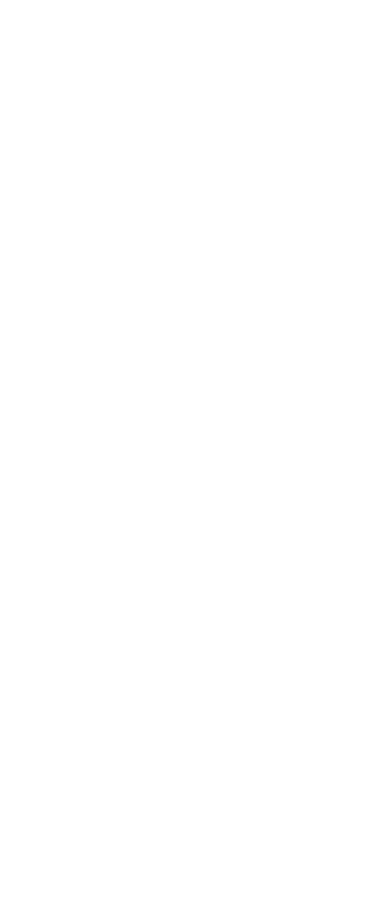
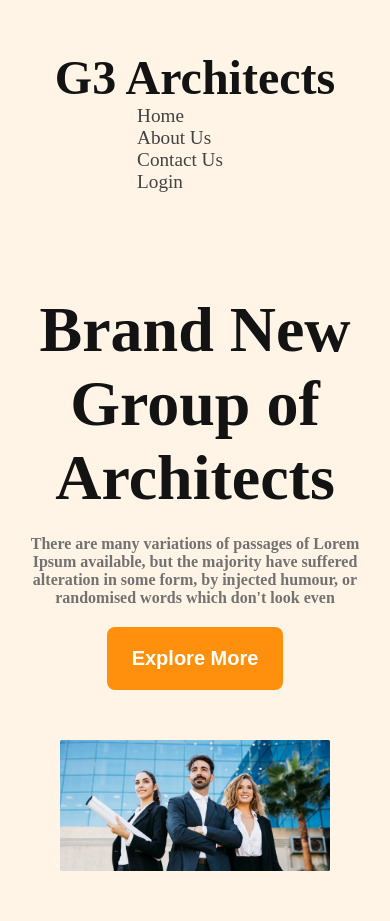
Before and after one commit to Abdullah-Al-Zubaer/G3-responsive-website, a plain HTML site: page index.html in a window 390 px wide. Before the commit the page ends 844 px from the top, so only its background shows below. Drawn offline with Linux system fonts and the light colour scheme.

Commit message:
adding responsive header

```diff
--- a/index.html
+++ b/index.html
@@ -8,7 +8,23 @@
 </head>
 <body>
     <header>
-
+        <div class="banner">
+                <div class="nav">
+                    <h3>G3 Architects</h3>
+                    <ul class="nav-items">
+                        <li><a href="" class="list-item">Home</a></li>
+                        <li><a href="" class="list-item">About Us</a></li>
+                        <li><a href="" class="list-item">Contact Us</a></li>
+                        <li><a href="" class="list-item">Login</a></li>
+                    </ul>
+                </div>
+            <div class="banner-text">
+                <h1>Brand New Group of Architects</h1>
+                <h3>There are many variations of passages of Lorem Ipsum available, but the majority have suffered alteration in some form, by injected humour, or randomised words which don't look even</h3>
+                <button class="btn">Explore More</button>
+            </div>
+            <img src="./image/banner.png" alt="">
+        </div>
     </header>
     <main>
 
--- a/style.css
+++ b/style.css
@@ -7,3 +7,97 @@
   font-weight: 400;
   font-style: normal;
 }
+
+*{
+    margin: 0;
+    padding: 0;
+    box-sizing: border-box;
+}
+
+/* header */
+
+header{
+    background-color: rgba(255, 144, 14, 0.1);
+
+}
+
+.nav h3{
+    color: #131313;
+    font-size: 3rem;
+}
+
+.nav ul{
+    display: flex;
+    justify-content: space-between;
+}
+
+.nav{
+    display: flex;
+    justify-content: space-between;
+    align-items: center;
+    margin: 0 auto;
+    padding-top: 50px;
+}
+
+.nav .list-item{
+    text-decoration: none;
+    margin-right: 30px;
+    font-size:1.2rem ;
+    color: #424242;
+}
+.nav ul li{
+    list-style: none;
+}
+
+/* banner section */
+
+.banner{
+    max-width: 1440px;
+    margin: 0 auto;
+    padding: 0 10px;
+}
+
+.banner-text{
+    max-width: 860px;
+    margin: 0 auto;
+    text-align: center;
+}
+
+.banner-text h1{
+    margin-top: 100px;
+    font-size: 4rem;
+    font-weight: bold;
+    color: #131313;
+}
+
+.banner-text h3{
+    margin: 20px;
+    font-size: 1rem;
+    color: #727272;
+}
+
+.btn{
+    background-color: #FF900E;
+    padding: 20px 25px;
+    border: none;
+    border-radius: 8px;
+    color: white;
+    font-size: 1.25rem;
+    font-weight: 600;
+}
+
+  header img{
+    display: block;
+    width: 100%;
+    margin: 0 auto;
+    padding: 50px;
+}
+
+/* media quary for header */
+
+@media screen and (max-width:576px){
+    .nav,ul{
+        flex-direction: column;
+    }
+
+}
```
